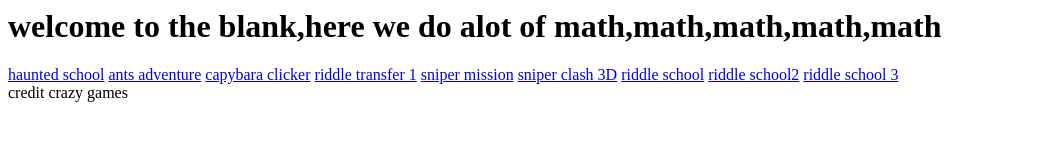
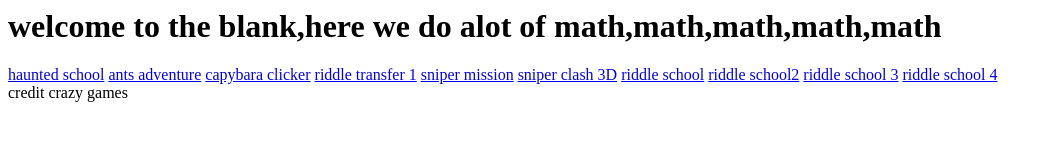
Before and after one commit to WorldWideInternet/madgame, a plain HTML site: page index.html in a window 1280 px wide. Shown: the whole page, without its empty margins (0-1053 px from the left). Drawn offline with Linux system fonts and the light colour scheme.

Commit message:
Update index.html

```diff
--- a/index.html
+++ b/index.html
@@ -16,4 +16,5 @@
 <a href="riddleschool2.html">riddle school2</a>
 
 <a href="riddle school3.html">riddle school 3</a>
+<a href="riddle school4.html">riddle school 4</a>
 <footer>credit crazy games</footer>
```
